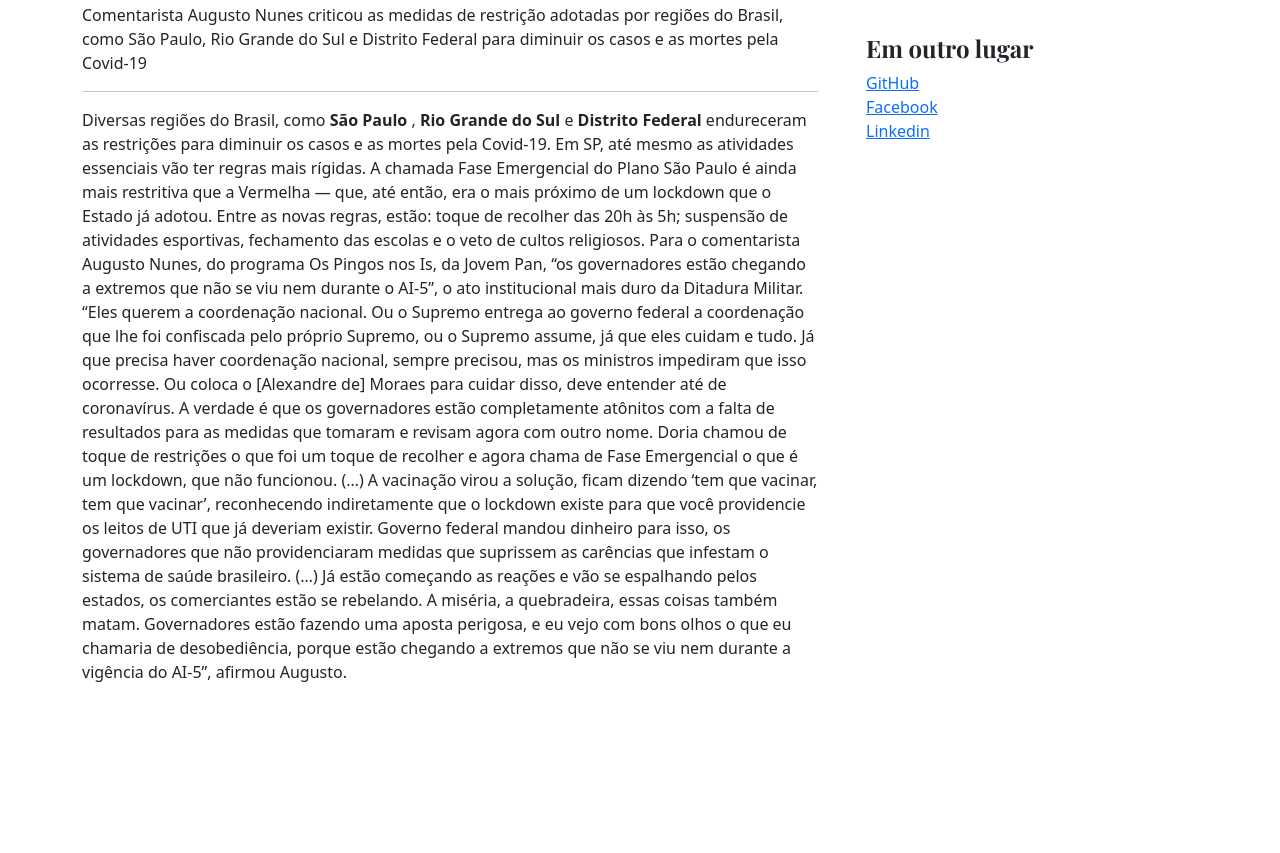
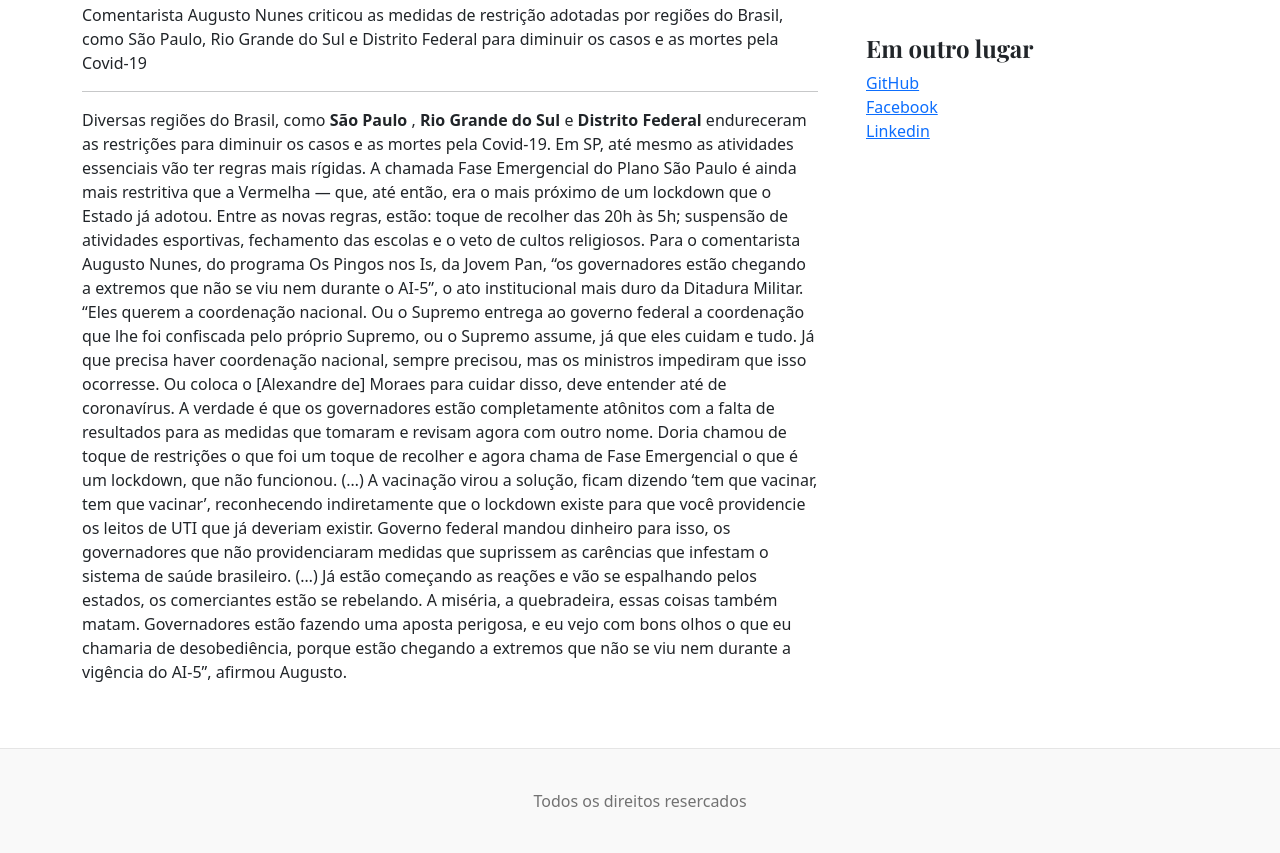
Before and after one commit to msilva1976/PauliniaNews, a plain HTML site: page index.html in a window 1280 px wide. Shown: the part 1725-2578 px from the top of the page. Before the commit the page ends 2473 px from the top, so only its background shows below. Drawn offline with nearby package versions, Linux system fonts and the light colour scheme.

Commit message:
Update index.html

```diff
--- a/index.html
+++ b/index.html
@@ -199,6 +199,10 @@
             </aside>
         </div>
     </main>
+    <footer class="blog-footer">
+        <p>Todos os direitos resercados</p>
+
+    </footer>
 
 
 
```
